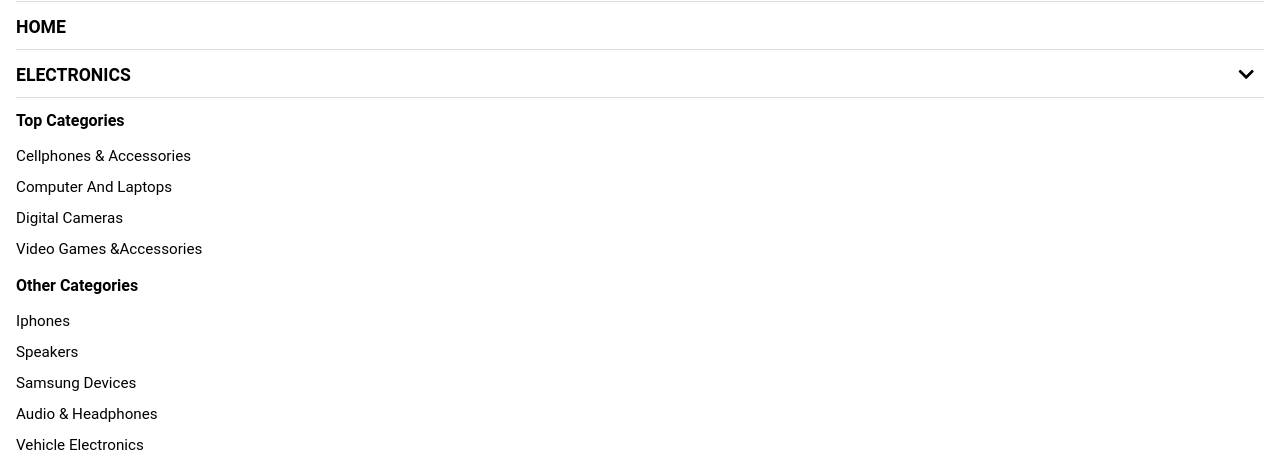
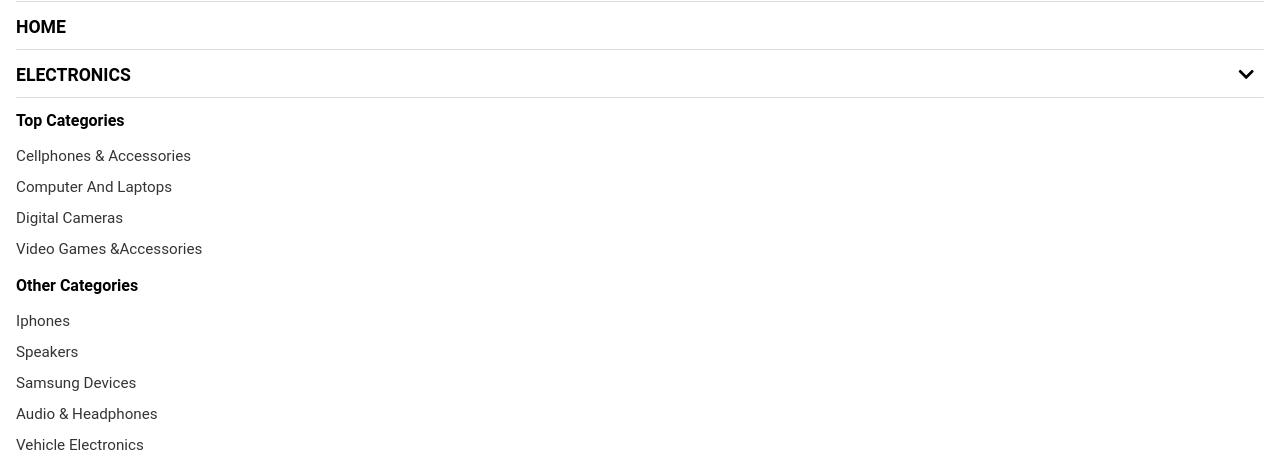
Before and after one commit to CodeSevenic/mega-menu, a plain HTML site: page index.html in a window 1280 px wide. Shown: the part 75-534 px from the top of the page. Drawn offline with nearby package versions, Linux system fonts and the light colour scheme.

Commit message:
code updates

```diff
--- a/style.css
+++ b/style.css
@@ -104,3 +104,17 @@ body {
   margin: 0.2rem 0;
   font-size: 0.95rem;
 }
+
+.sub-menu ul li a {
+  opacity: 0.8;
+  transition: all 0.5s ease;
+}
+
+.sub-menu ul li a:hover {
+  padding-left: 14px;
+  opacity: 1;
+}
+
+.sub-menu {
+  /* display: none; */
+}
```
